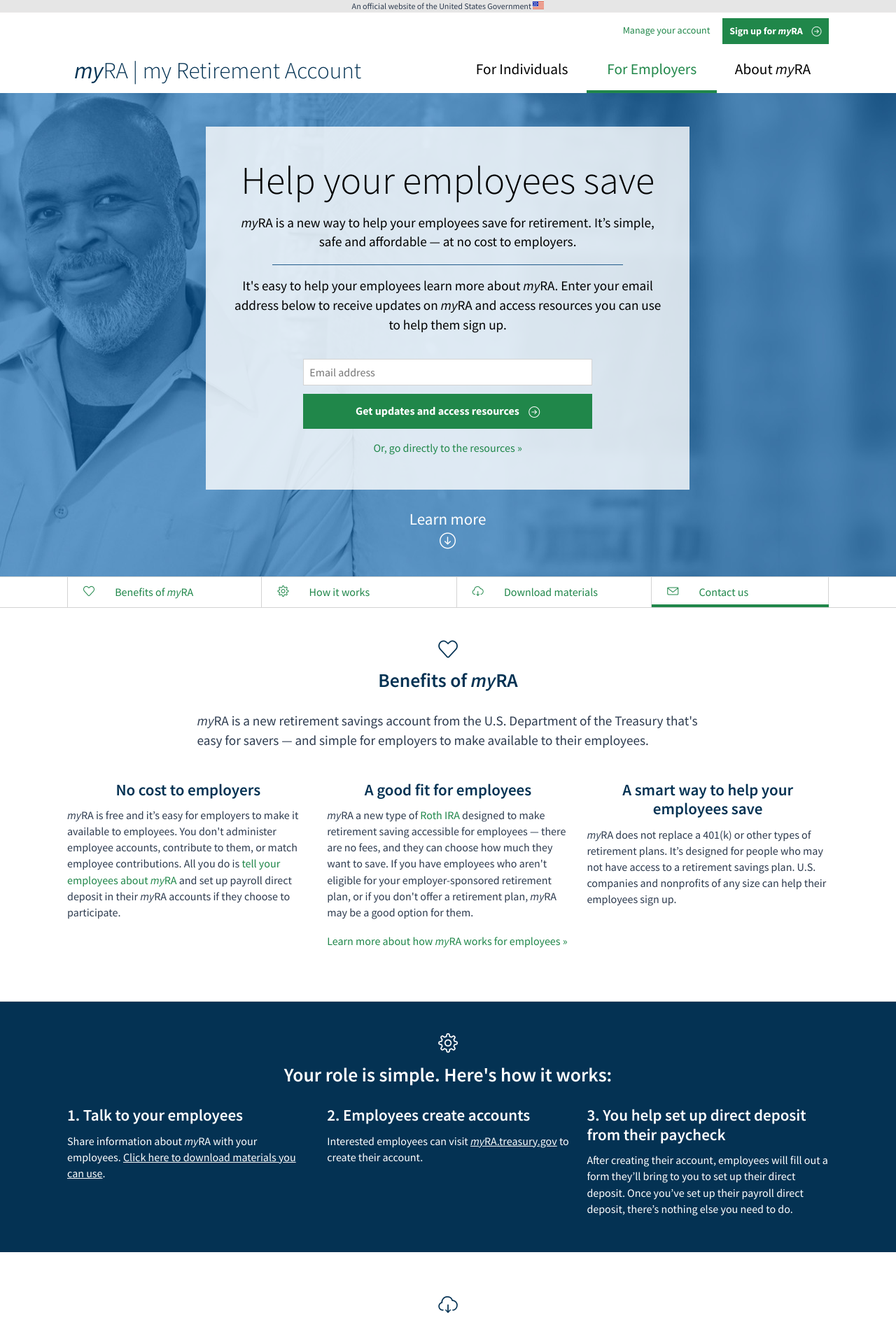
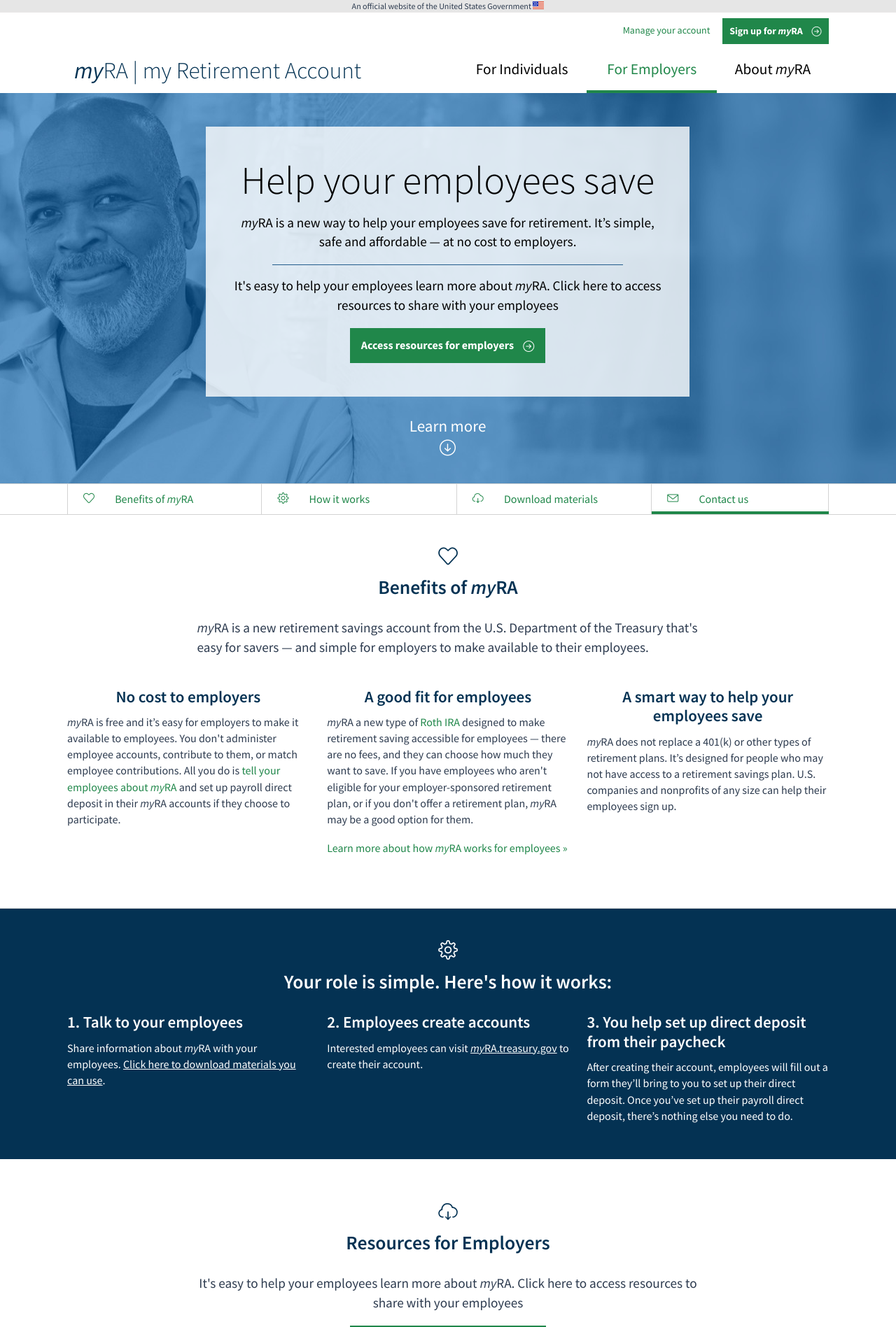
Before and after one commit to 18F/myra, a Jekyll site: the page built from employers/index.html, in a window 1280 px wide. Shown: the top 1897 px of the page at 70% size. Built offline with Jekyll 4.4.1, drawn with Linux system fonts in a browser that asks for light colours; some of the changed text lies outside the part shown.

Commit message:
Changes for soft launch

```diff
--- a/_includes/footer.html
+++ b/_includes/footer.html
@@ -10,7 +10,7 @@
         </aside>
         <aside class="right">
           <div class="footer-logos">
-            <img class="seal" src="{{ site.baseurl }}/static/img/myra_logo_white.png" alt="Logo: myRA - my Retirement Account - U.S. Department of the Treasury">
+            <img src="{{ site.baseurl }}/static/img/myra_logo_white.png" alt="Logo: myRA - my Retirement Account - U.S. Department of the Treasury">
             <img class="seal" src="{{ site.baseurl }}/static/img/treasury_seal.png" alt="Seal of the United States Department of the Treasury, established 1789.">
           </div>
         </aside>
--- a/about/index.html
+++ b/about/index.html
@@ -29,7 +29,7 @@
 <p>Individuals will be able to sign up for <span class="myra">myRA</span>  in three simple steps:</p>
 <p>
   <ul>
-    <li>1. Open a <span class="myra">myRA</span>  account through this website (available mid-December 2014)</li>
+    <li>1. Open a <span class="myra">myRA</span>  account through this website</li>
     <li>2. Submit a direct deposit authorization to their employer</li>
     <li>3. Manage their account online and track their savings</li>
   </ul>
--- a/employers/index.html
+++ b/employers/index.html
@@ -10,16 +10,8 @@
         <span class="display">Help your employees save</span>
         <p class="lead-text"><span class="myra">myRA</span> is a new way to help your employees save for retirement. It’s simple, safe and affordable &mdash; at no cost to employers.</p>
         <hr>
-        <p class="lead-text">It's easy to help your employees learn more about <span class="myra">myRA</span>. Enter your email address below to receive updates on <span class="myra">myRA</span> and access resources you can use to help them sign up.</p>
-        <form action="https://gsa.us9.list-manage.com/subscribe/post?u=6f1977de9eff4c384dc8d6527&amp;id=46bd743d4e" method="post" name="mc-embedded-subscribe-form" class="validate email-capture" target="_blank" novalidate>
-          <div class="mc-field-group">
-            <input type="email" value="" name="EMAIL" class="required email" aria-label="Email Address" placeholder="Email address">
-          </div>
-          <!-- real people should not fill this in and expect good things - do not remove this or risk form bot signups-->
-          <div style="position: absolute; left: -5000px;"><label for="hidden-mc-field">This field is to prevent bots. If you're human, leave it blank.</label><input id="hidden-mc-field" type="text" name="b_6f1977de9eff4c384dc8d6527_46bd743d4e" tabindex="-1" value=""></div>
-          <button type="submit" name="subscribe" class="button">Get updates and access resources <i class="icon-arrow-right"></i></button>
-          <a class="resource-link" href="{{ site.baseurl }}/employers/resources/">Or, go directly to the resources &raquo;</a>
-        </form>
+        <p class="lead-text">It's easy to help your employees learn more about <span class="myra">myRA</span>. Click here to access resources to share with your employees</p>
+        <a class="button" href="{{ site.baseurl }}/employers/resources/">Access resources for employers <i class="icon-arrow-right"></i></a>
       </div>
       <a class="scroll-link scroll-down" href="#benefits">Learn more <br><i class="icon-arrow-down"></i></a>
 
@@ -87,21 +79,9 @@
     <div id="download-form">
       <div class="cta-intro">
         <h2 id="employer-materials-heading"><i class="icon-cloud-download"></i> Resources for Employers</h2>
-        <p class="lead-text">Helping your employees get started with <span class="myra">myRA</span> is easy. Enter your email address below to receive updates on <span class="myra">myRA</span> and resources you can use to help them sign up.</p>
+        <p class="lead-text">It's easy to help your employees learn more about <span class="myra">myRA</span>. Click here to access resources to share with your employees</p>
       </div>
-      <!-- Begin MailChimp Signup Form -->
-      <div id="mc_embed_signup">
-        <form action="https://gsa.us9.list-manage.com/subscribe/post?u=6f1977de9eff4c384dc8d6527&amp;id=46bd743d4e" method="post" name="mc-embedded-subscribe-form" class="validate email-capture" target="_blank" novalidate>
-          <div class="mc-field-group">
-          	<input type="email" value="" name="EMAIL" class="required email" aria-label="Email Address" placeholder="Email address">
-          </div>
-        	<!-- real people should not fill this in and expect good things - do not remove this or risk form bot signups-->
-          <div style="position: absolute; left: -5000px;"><label for="hidden-mc-field-2">This field is to prevent bots. If you're human, leave it blank.</label><input id="hidden-mc-field-2" type="text" name="b_6f1977de9eff4c384dc8d6527_46bd743d4e" tabindex="-1" value=""></div>
-          <button type="submit" name="subscribe" class="button">Get updates and access resources <i class="icon-arrow-right"></i></button>
-        </form>
-      </div>
-      <!--End mc_embed_signup-->
-      <a class="resource-link" href="{{ site.baseurl }}/employers/resources/">Or, go directly to the resources &raquo;</a>
+      <a class="button" href="{{ site.baseurl }}/employers/resources/">Access resources for employers <i class="icon-arrow-right"></i></a>
     </div>
   </div>
 </section>
--- a/employers/resources/index.html
+++ b/employers/resources/index.html
@@ -10,6 +10,7 @@
 
 <h2>Choose the tools that work best for you</h2>
 <ol class="downloads-list">
+  <li><a href="myRA_Guide-for-Employers.pdf" title="Download PDF">Guide for Employers</a> - A guide to help participating employers introduce <span class="myra">myRA</span> to their employees.</li>
   <li>Posters (<a href="myRA_Poster_Green.pdf" title="Download PDF">green</a> or <a href="myRA_Poster_Blue.pdf" title="Download PDF">blue</a>) - A larger piece to hang in the workplace, intended to grab employees’ attention.</li>
   <li><a href="myRA_Brochure.pdf" title="Download PDF">Brochure</a> - A double-sided brochure that can be printed or emailed.</li>
   <li><a href="myRA_Infographic.pdf" title="Download PDF">Infographic</a> - Helps explain myRA in simple, straightforward language. Can be used online or printed.</li>
@@ -18,7 +19,6 @@
   <li><a href="myRA_intranet-content.docx" title="Download Document">Intranet Content</a> - If you have an internal company website (intranet) for employees, you can post this information about <span class="myra">myRA</span>.</li>
   <li><a href="myRA_employee-email.docx" title="Download Document">Employee Email on <span class="myra">myRA</span></a> - Use this to explain myRA to employees and encourage them to sign up.</li>
   <li><a href="myRA_meeting-toolkit.docx" title="Download Document">Employee Meeting Toolkit</a> - Use these resources to set up a meeting with employees about <span class="myra">myRA</span>.</li>
-  <li><a href="myRA_Guide-for-Employers.pdf" title="Download PDF">Guide for Employers</a> - A guide to help participating employers introduce <span class="myra">myRA</span> to their employees.</li>
   <li><a href="myRA_presentation.pptx" title="Download PowerPoint Presentation">PowerPoint Presentation</a> - Use this brief PowerPoint presentation in meetings to explain the features and benefits of <span class="myra">myRA</span> and how to sign up.</li>
   <li><a href="myRA_key-facts.pdf" title="Download PDF">Key Fact Sheet About <span class="myra">myRA</span></a> - Use these facts along with the PowerPoint presentation or separately as a way to answer questions about <span class="myra">myRA</span>.</li>
 </ol>
--- a/static/_sass/_custom.scss
+++ b/static/_sass/_custom.scss
@@ -176,17 +176,16 @@
   }
 
   .right {
+    text-align: left;
+    margin-top: 2em;
+    width: 100%;
+
     @include media($small-up) {
       @include span-columns(6);
       text-align: right;
-    }
-  }
-}
-
-
-.footer-logos {
-  @include span-columns(6 of 6);
-  // padding: 2em 0;
+      margin-top: 0;
+    }
+  }
 }
 
 .contact-info {
@@ -1581,11 +1580,15 @@
 /**************************/
 
 .default {
-  main {
-    border-top: 1px solid $light-gray;
-
-  }
+
+  #main {
+    background: #f3f3f3;
+
+  }
+
   .page-content {
+    padding: 2em;
+    background: #fff;
 
     @include media($large-up) {
       @include span-columns(8);
```
